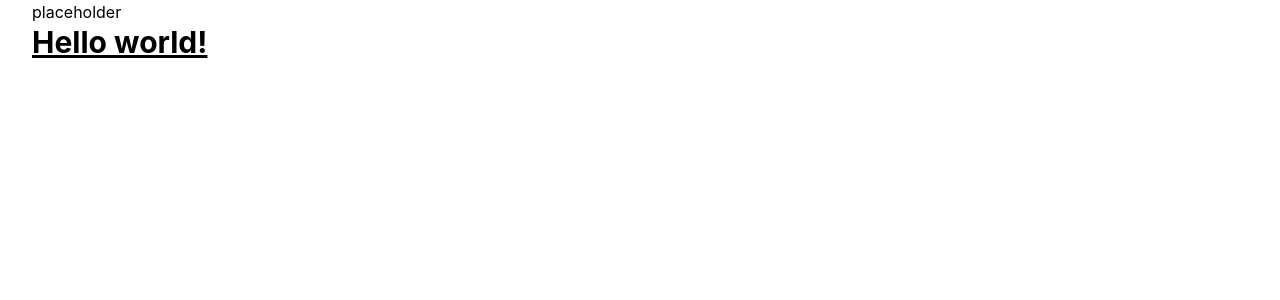
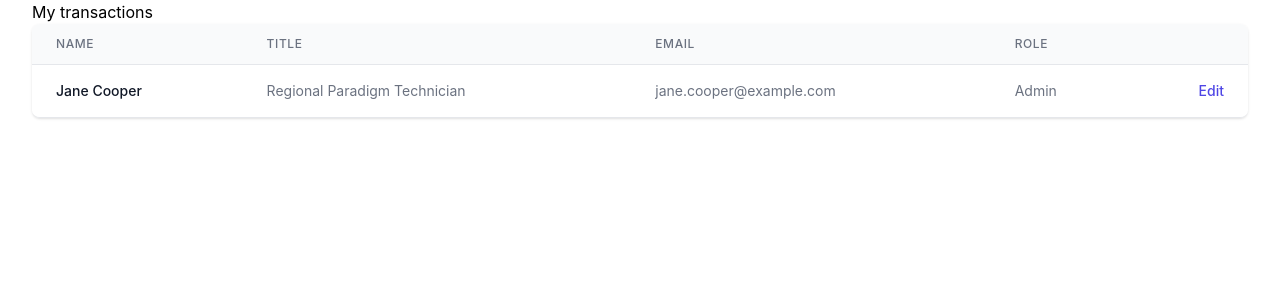
Before and after one commit to solllve/transaction-table-practice, a Next.js app in the folder client/: page / in a window 1280 px wide. Shown: the top 300 px of the page. Built offline with nearby package versions, Linux system fonts and the light colour scheme.

Commit message:
environment set up. redux set up. table html from tailwind

```diff
--- a/client/components/table.js
+++ b/client/components/table.js
@@ -1,11 +1,77 @@
-import React, { Component } from 'react';
+import { useDispatch, useSelector } from "react-redux";
+import React, {useEffect} from 'react';
+import server from "../environment";
 
-function Table() {
-  return (
-    <h1 className="text-3xl font-bold underline">
-      Hello world!
-    </h1>
-    );
+const people = [
+        { name: 'Jane Cooper', title: 'Regional Paradigm Technician', role: 'Admin', email: 'jane.cooper@example.com' },
+        // More people...
+    ]
+
+const Table = () => {
+
+    useEffect(() => {
+        console.log(server.ethApiUrl)
+
+    });
+
+    return (
+        <div className="flex flex-col">
+        <div className="-my-2 overflow-x-auto sm:-mx-6 lg:-mx-8">
+            <div className="py-2 align-middle inline-block min-w-full sm:px-6 lg:px-8">
+            <div className="shadow overflow-hidden border-b border-gray-200 sm:rounded-lg">
+                <table className="min-w-full divide-y divide-gray-200">
+                <thead className="bg-gray-50">
+                    <tr>
+                    <th
+                        scope="col"
+                        className="px-6 py-3 text-left text-xs font-medium text-gray-500 uppercase tracking-wider"
+                    >
+                        Name
+                    </th>
+                    <th
+                        scope="col"
+                        className="px-6 py-3 text-left text-xs font-medium text-gray-500 uppercase tracking-wider"
+                    >
+                        Title
+                    </th>
+                    <th
+                        scope="col"
+                        className="px-6 py-3 text-left text-xs font-medium text-gray-500 uppercase tracking-wider"
+                    >
+                        Email
+                    </th>
+                    <th
+                        scope="col"
+                        className="px-6 py-3 text-left text-xs font-medium text-gray-500 uppercase tracking-wider"
+                    >
+                        Role
+                    </th>
+                    <th scope="col" className="relative px-6 py-3">
+                        <span className="sr-only">Edit</span>
+                    </th>
+                    </tr>
+                </thead>
+                <tbody className="bg-white divide-y divide-gray-200">
+                    {people.map((person) => (
+                    <tr key={person.email}>
+                        <td className="px-6 py-4 whitespace-nowrap text-sm font-medium text-gray-900">{person.name}</td>
+                        <td className="px-6 py-4 whitespace-nowrap text-sm text-gray-500">{person.title}</td>
+                        <td className="px-6 py-4 whitespace-nowrap text-sm text-gray-500">{person.email}</td>
+                        <td className="px-6 py-4 whitespace-nowrap text-sm text-gray-500">{person.role}</td>
+                        <td className="px-6 py-4 whitespace-nowrap text-right text-sm font-medium">
+                        <a href="#" className="text-indigo-600 hover:text-indigo-900">
+                            Edit
+                        </a>
+                        </td>
+                    </tr>
+                    ))}
+                </tbody>
+                </table>
+            </div>
+            </div>
+        </div>
+        </div>
+    )
 }
 
 export default Table;
--- /dev/null
+++ b/client/environment.js
@@ -0,0 +1,7 @@
+const host = 'http://localhost:8888';
+const server = {
+    ethApiUrl: host + '/eth-txs',
+    custodialApiUrl: host + '/custodial-txs',
+    btcApiUrl: host + '/btc-txs'
+}
+export default server;
--- a/client/pages/index.js
+++ b/client/pages/index.js
@@ -5,7 +5,7 @@
 export default function Home() {
   return (
     <div className={styles.container}>
-      <p>placeholder</p>
+      <h2>My transactions</h2>
       <Table></Table>
     </div>
   )
--- a/client/redux/store.js
+++ b/client/redux/store.js
@@ -1,9 +1,26 @@
-import { configureStore } from "@reduxjs/toolkit"
+import { configureStore, createSlice, nanoid, createAsyncThunk } from "@reduxjs/toolkit";
+
+export const fetchApi = data => ({
+    type: 'fetchEthAction',
+    payload: {
+        data
+    }
+})
+
+function getEthTransactions(state = {}, action) {
+    if (action.type === 'fetchEthAction') {
+        return {
+        ...state,
+        data: action.payload.data
+        }
+    }
+    return state
+}
 
 const store = configureStore(
     {
       reducer: {
-        bugs: null
+        ethTransactions: getEthTransactions
       },
     }
 );
```
